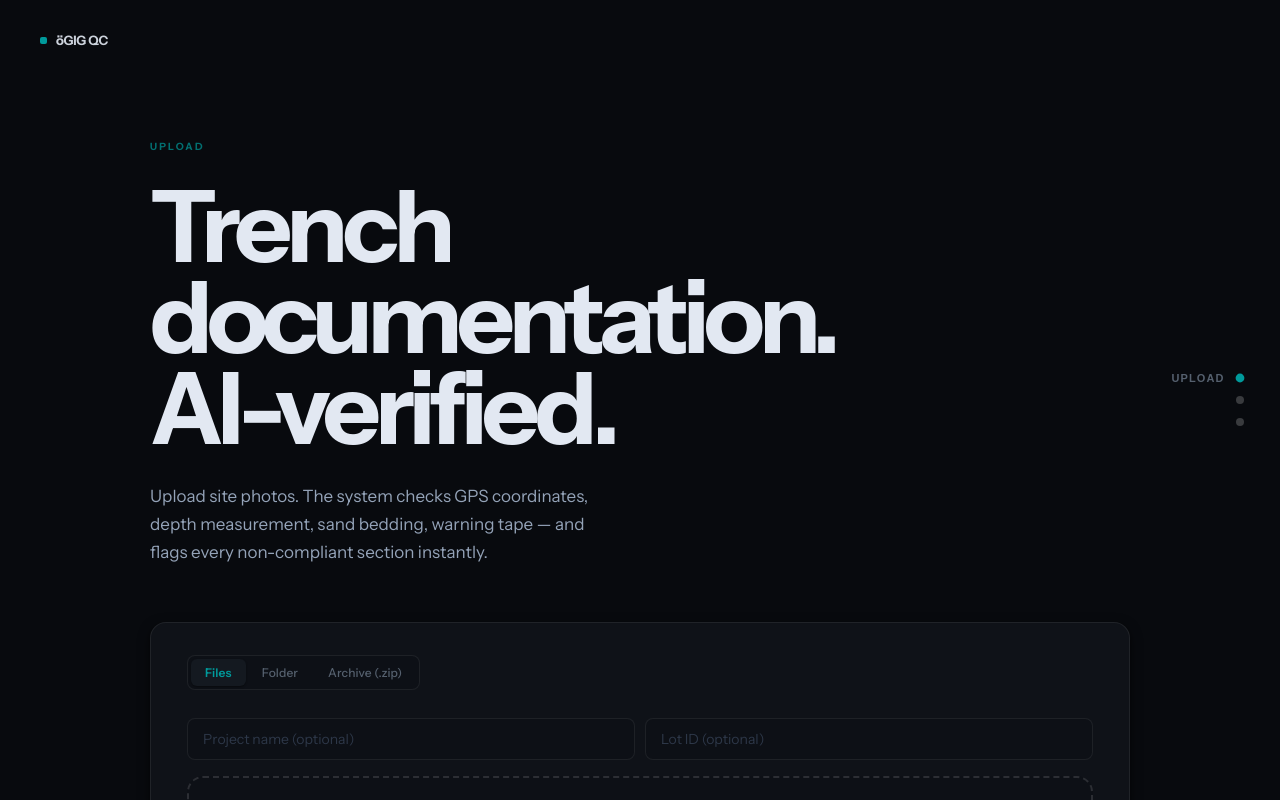
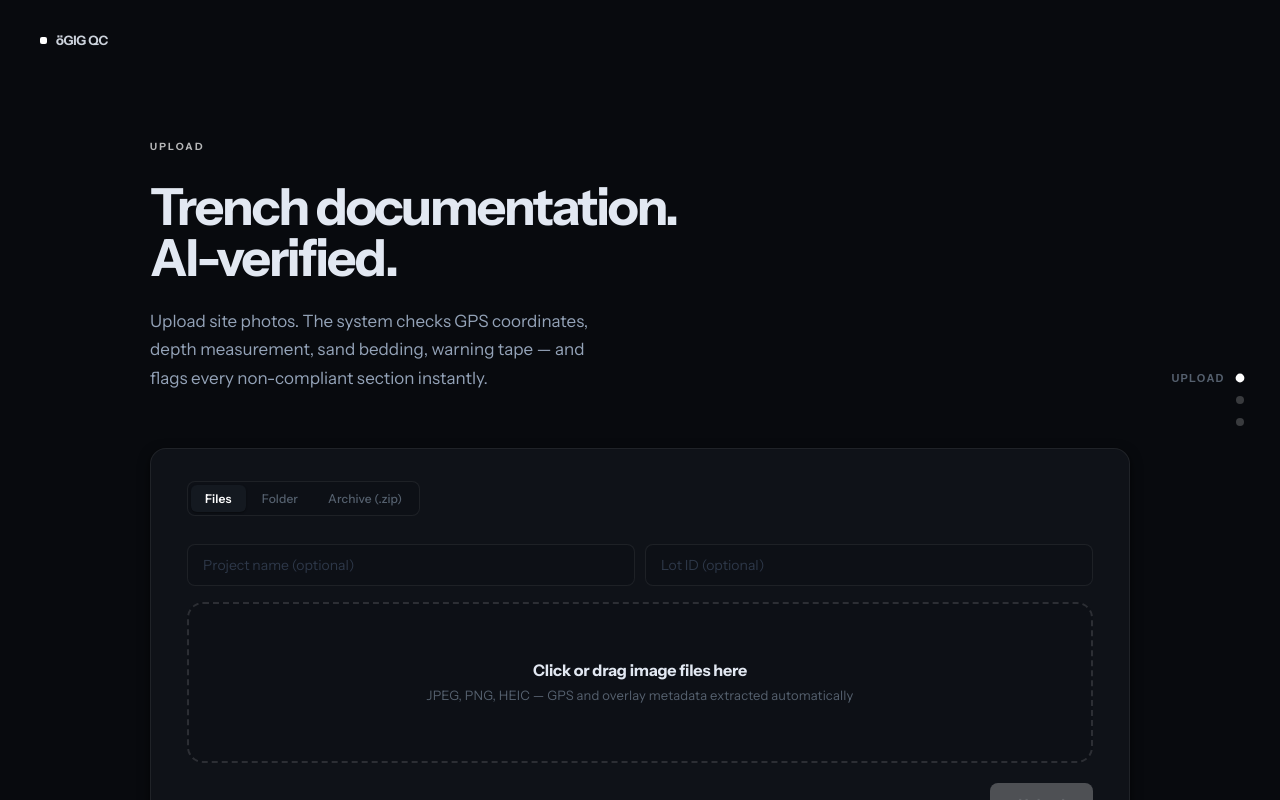
Before and after one commit to TuralDadash/QC_TRENCH, a Next.js app: page / in a window 1280 px wide. Built offline with nearby package versions, Linux system fonts and the light colour scheme.

Commit message:
fix: white accent, remove section dividers, smaller titles, light map by default

```diff
--- a/src/app/globals.css
+++ b/src/app/globals.css
@@ -15,12 +15,12 @@
   --text-muted:       #55606e;
   --text-dim:         #2d3748;
 
-  --accent:           #00797a;
-  --accent-dark:      #005f60;
-  --accent-light:     #009a9b;
-  --accent-glow:      rgba(0, 121, 122, 0.28);
-  --link:             #009a9b;
-  --link-hover:       #00b4b5;
+  --accent:           rgba(255, 255, 255, 0.75);
+  --accent-dark:      rgba(255, 255, 255, 0.45);
+  --accent-light:     #ffffff;
+  --accent-glow:      rgba(255, 255, 255, 0.08);
+  --link:             rgba(255, 255, 255, 0.7);
+  --link-hover:       #ffffff;
 
   --ok:               #22c55e;
   --ok-dark:          #16a34a;
@@ -97,7 +97,6 @@ main {
 
 .flow-section {
   padding: 120px 0 100px;
-  border-top: 1px solid var(--border);
   min-height: 100vh;
   position: relative;
 }
@@ -321,7 +320,7 @@ main {
 .photo-panel-item:hover { background: rgba(255, 255, 255, 0.04); }
 
 .photo-panel-item.selected {
-  background: rgba(0, 121, 122, 0.1);
+  background: rgba(255, 255, 255, 0.06);
   border-left-color: var(--accent);
 }
 
@@ -671,12 +670,12 @@ main {
 
 
 .page-title {
-  margin: 0 0 28px;
-  font-size: clamp(56px, 8vw, 100px);
-  font-weight: 800;
-  color: var(--text);
-  letter-spacing: -0.055em;
-  line-height: 0.91;
+  margin: 0 0 24px;
+  font-size: clamp(30px, 4vw, 52px);
+  font-weight: 700;
+  color: var(--text);
+  letter-spacing: -0.04em;
+  line-height: 1.0;
 }
 
 .subtitle {
@@ -821,7 +820,7 @@ main {
 .dropzone:hover,
 .dropzone.dragover {
   border-color: var(--accent-light);
-  background: rgba(0, 121, 122, 0.08);
+  background: rgba(255, 255, 255, 0.04);
   color: var(--text);
 }
 
@@ -1440,7 +1439,7 @@ main {
 }
 
 .upload-ring.indeterminate .upload-ring-track {
-  stroke: rgba(0, 121, 122, 0.35);
+  stroke: rgba(255, 255, 255, 0.2);
   stroke-dasharray: 28 66.25;
   animation: ring-spin 1.2s linear infinite;
 }
--- a/src/components/MapView.tsx
+++ b/src/components/MapView.tsx
@@ -373,10 +373,10 @@ export default function MapView() {
     <div className="map-wrapper">
       <MapCore center={center} zoom={zoom} onReady={handleMapReady}>
         <LayersControl position="bottomright">
-          <LayersControl.BaseLayer checked name="Dark">
+          <LayersControl.BaseLayer checked name="Map">
             <TileLayer
               attribution='&copy; <a href="https://www.openstreetmap.org/copyright">OpenStreetMap</a> contributors &copy; <a href="https://carto.com/attributions">CARTO</a>'
-              url="https://{s}.basemaps.cartocdn.com/dark_all/{z}/{x}/{y}{r}.png"
+              url="https://{s}.basemaps.cartocdn.com/rastertiles/voyager/{z}/{x}/{y}{r}.png"
             />
           </LayersControl.BaseLayer>
           <LayersControl.BaseLayer name="Satellite">
@@ -385,10 +385,10 @@ export default function MapView() {
               url="https://server.arcgisonline.com/ArcGIS/rest/services/World_Imagery/MapServer/tile/{z}/{y}/{x}"
             />
           </LayersControl.BaseLayer>
-          <LayersControl.BaseLayer name="Voyager">
+          <LayersControl.BaseLayer name="Dark">
             <TileLayer
               attribution='&copy; <a href="https://www.openstreetmap.org/copyright">OpenStreetMap</a> contributors &copy; <a href="https://carto.com/attributions">CARTO</a>'
-              url="https://{s}.basemaps.cartocdn.com/rastertiles/voyager/{z}/{x}/{y}{r}.png"
+              url="https://{s}.basemaps.cartocdn.com/dark_all/{z}/{x}/{y}{r}.png"
             />
           </LayersControl.BaseLayer>
 
```
